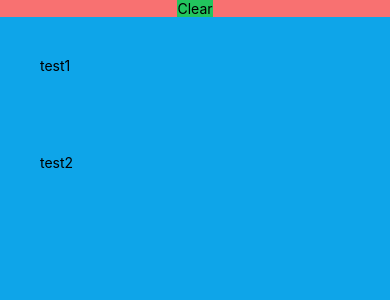
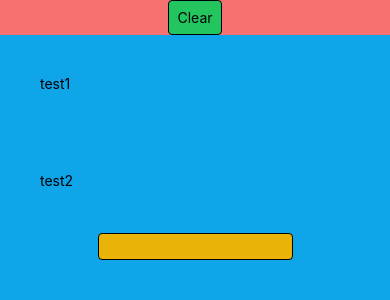
Before and after one commit to MaximeSantos/Groceriz, a React Native app: screen / in a window 390 px wide. Shown: the top 300 px of the page. Built offline with nearby package versions, Linux system fonts and the light colour scheme.

Commit message:
Add ability to add and clear items

```diff
--- a/App.tsx
+++ b/App.tsx
@@ -1,5 +1,5 @@
 import React, { useState } from 'react';
-import { Pressable, Text, View } from 'react-native';
+import { Pressable, Text, TextInput, View } from 'react-native';
 import { StatusBar } from 'expo-status-bar';
 import { NativeWindStyleSheet } from 'nativewind';
 import GroceryItem from './src/components/GroceryItem';
@@ -11,22 +11,52 @@ export default function App() {
   // Later on, we will need to save the data from the current list and load it on startup
   // In the end, we will add the ability to save and load multiple lists
   const [itemsNames, setItemsNames] = useState<itemsType>(['test1', 'test2']);
+  const [inputText, onChangeInputText] = React.useState('');
 
-  const handleClear = () => console.log('Pressed clear.');
+  const handleClear = () => setItemsNames([]);
+  // onPress, should open textbox that gets focused so the user can type the name of next item
+  const handleAdd = () => {
+    if (inputText != '') {
+      setItemsNames([...itemsNames, inputText]);
+      onChangeInputText('');
+    }
+  };
 
   return (
     <View className="flex-1 w-screen flex-column bg-white">
       {/* Button bar */}
       <View className="flex-row w-screen justify-center bg-red-400">
-        <Pressable onPress={handleClear} className="bg-green-500">
+        <Pressable
+          onPress={handleClear}
+          className="bg-green-500 border-black border rounded p-2"
+        >
           <Text>Clear</Text>
         </Pressable>
       </View>
       {/* List of grocery items */}
       <View className="flex-1 w-screen bg-sky-500">
-        {itemsNames.map((item) => (
-          <GroceryItem name={item} key={item} />
-        ))}
+        <View>
+          {itemsNames.map((item, i) => (
+            <GroceryItem name={item} key={item.toString() + i.toString()} />
+          ))}
+        </View>
+        <View>
+          <TextInput
+            className="flex-1 w-[50%] self-center bg-yellow-500 p-1 m-1 border rounded radius-1"
+            onChangeText={onChangeInputText}
+            value={inputText}
+          />
+          {inputText ? (
+            <Pressable
+              onPress={handleAdd}
+              className="bg-green-500 self-center border-black border p-2"
+            >
+              <Text>Add</Text>
+            </Pressable>
+          ) : (
+            <></>
+          )}
+        </View>
       </View>
       <StatusBar style="auto" />
     </View>
--- a/src/components/GroceryItem.tsx
+++ b/src/components/GroceryItem.tsx
@@ -5,9 +5,5 @@ type GroceryItemProps = {
 };
 
 export default function GroceryItem({ name }: GroceryItemProps) {
-  return (
-    <View className="">
-      <Text className="p-10">{name}</Text>
-    </View>
-  );
+  return <Text className="p-10">{name}</Text>;
 }
```
